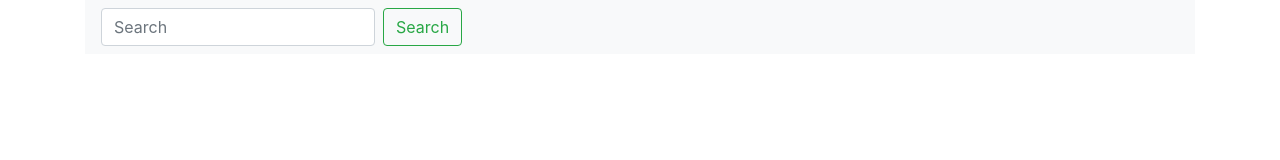
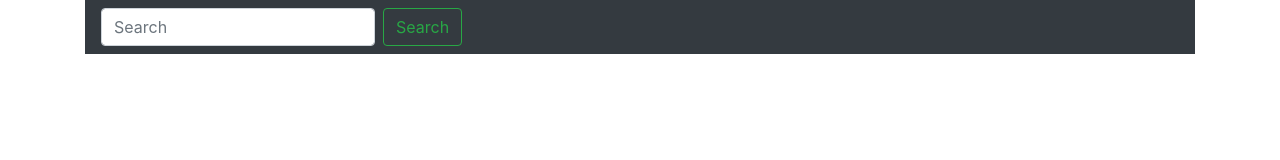
Before and after one commit to enmalafeev/project-lvl3-s464, a website built with webpack: page template.html in a window 1280 px wide. Built offline with nearby package versions, Linux system fonts and the light colour scheme.

Commit message:
change on dark navbar style

```diff
--- a/template.html
+++ b/template.html
@@ -5,7 +5,7 @@
   </head>
   <body>
     <div class="container">
-      <nav class="navbar navbar-light bg-light">
+      <nav class="navbar navbar-expand-lg navbar-dark bg-dark">
         <form class="form-inline">
           <input class="form-control mr-sm-2" type="search" placeholder="Search" aria-label="Search">
           <button class="btn btn-outline-success my-2 my-sm-0" type="submit">Search</button>
```
